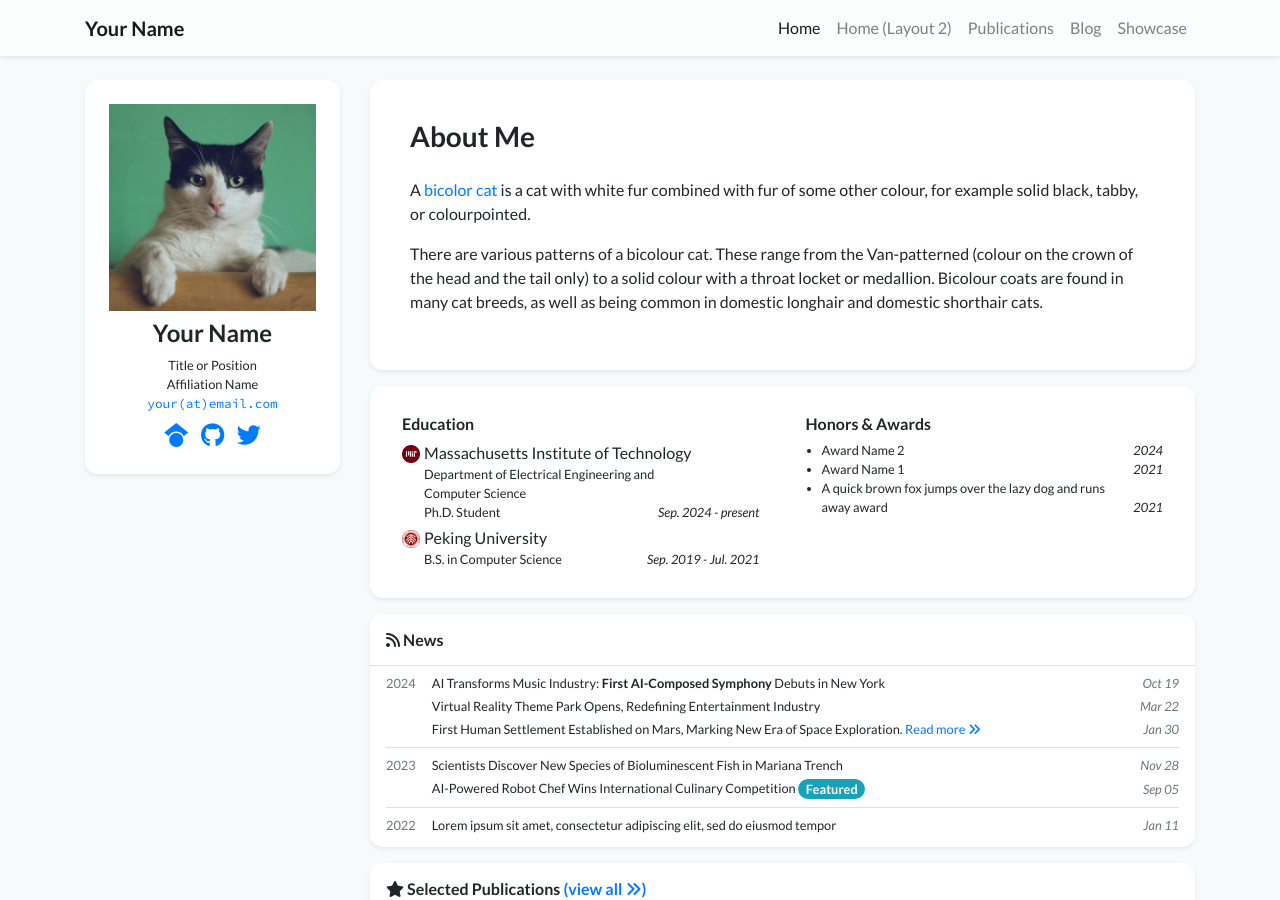
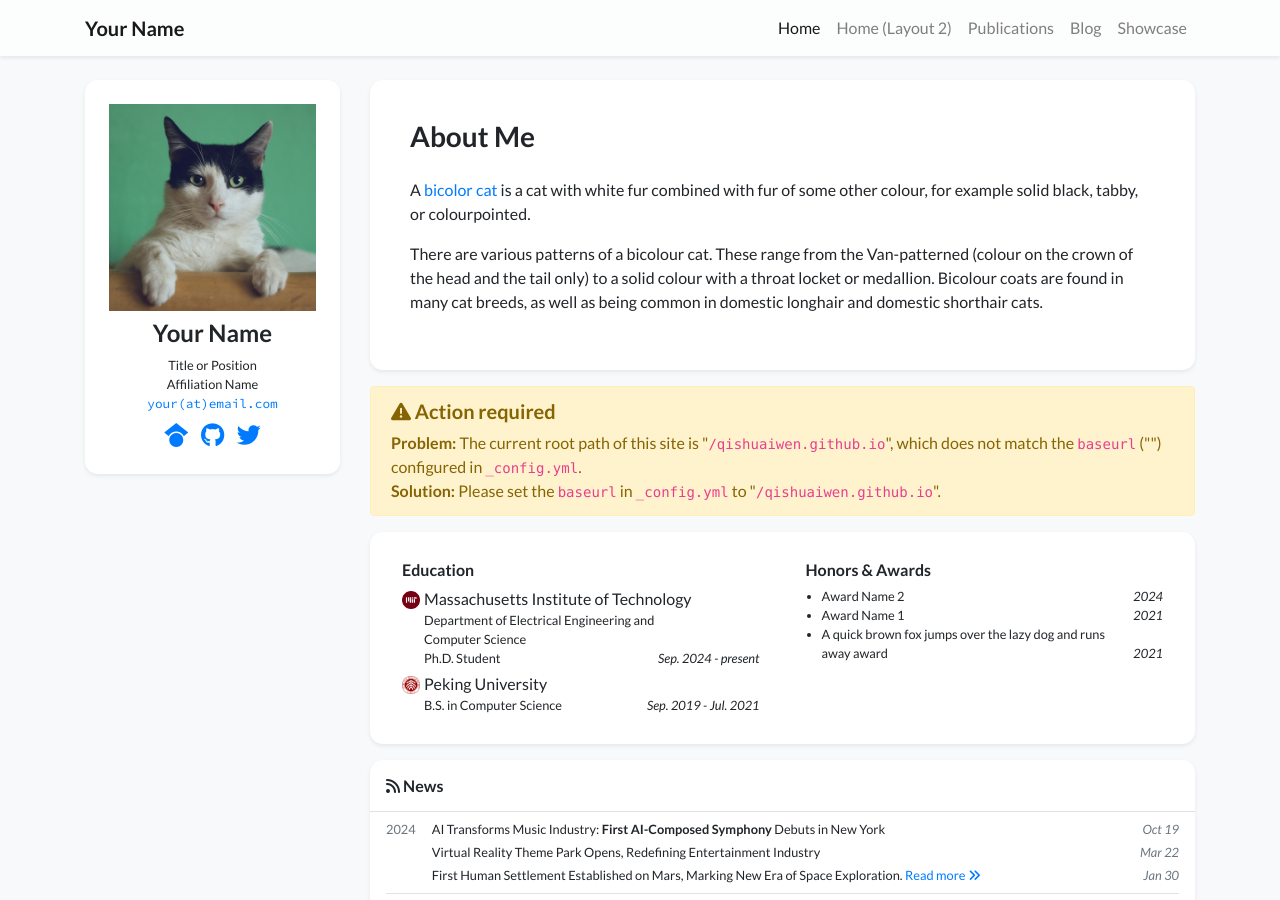
Before and after one commit to QishuaiWen/qishuaiwen.github.io, a Jekyll site: the page built from index.html, in a window 1280 px wide and 900 px high. Built offline with Jekyll 4.4.1, drawn with Linux system fonts in a browser that asks for light colours; nearby versions of some CDN libraries; a style sheet for code colours, icons or effects is not loaded; part of the change alters nothing that is shown.

Commit message:
Update _config.yml

```diff
--- a/_config.yml
+++ b/_config.yml
@@ -13,7 +13,7 @@
 # you will see them accessed via {{ site.title }}, {{ site.email }}, and so on.
 # You can create any custom variable you would like, and they will be accessible
 # in the templates via {{ site.myvariable }}.
-baseurl: "/academic-homepage" # the subpath of your site, e.g. /blog
+baseurl: "" # the subpath of your site, e.g. /blog
 
 # Build settings
 markdown: kramdown
@@ -32,7 +32,7 @@ plugins:
 #   - vendor/gems/
 #   - vendor/ruby/
 
-# timezone: Asia/Shanghai
+# timezone: Asia/Beijing
 
 collections:
   - publications
```
